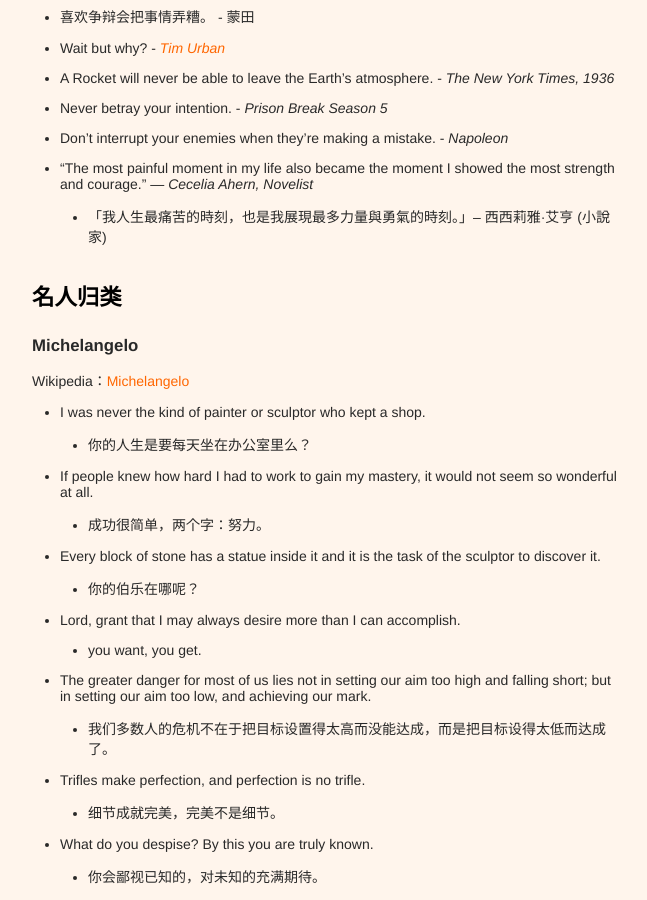
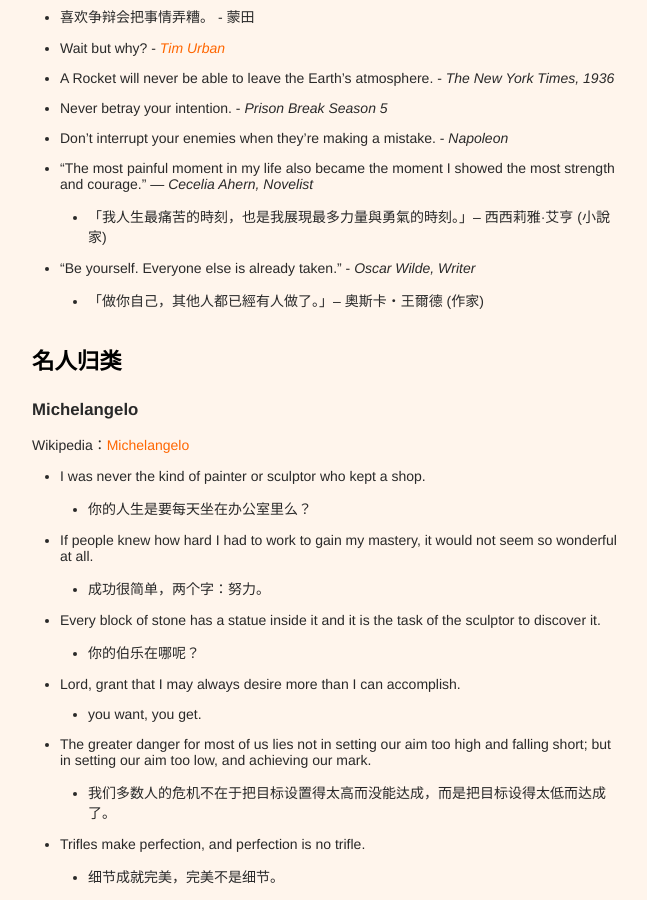
Before and after one commit to xianyuxmu/xianyuxmu.github.io, a Jekyll site: the page built from _posts/2017-06-17-chicken-soup.md, in a window 1280 px wide and 900 px high, scrolled down 2001 px. Shown: the whole window, without its empty margins (314-961 px from the left). Built offline with Jekyll 4.4.1, drawn with Linux system fonts in a browser that asks for light colours; comment, search, counter and statistics services are not loaded.

Commit message:
Chicken Soup of 10 Aug. 2017

```diff
--- a/_posts/2017-06-17-chicken-soup.md
+++ b/_posts/2017-06-17-chicken-soup.md
@@ -62,6 +62,8 @@
 - Don't interrupt your enemies when they're making a mistake. - *Napoleon*
 - “The most painful moment in my life also became the moment I showed the most strength and courage.” — *Cecelia Ahern, Novelist*
 	- 「我人生最痛苦的時刻，也是我展現最多力量與勇氣的時刻。」– 西西莉雅·艾亨 (小說家)
+- “Be yourself. Everyone else is already taken.” - *Oscar Wilde, Writer*
+	- 「做你自己，其他人都已經有人做了。」– 奧斯卡‧王爾德 (作家)
 
 
 ## 名人归类
```
